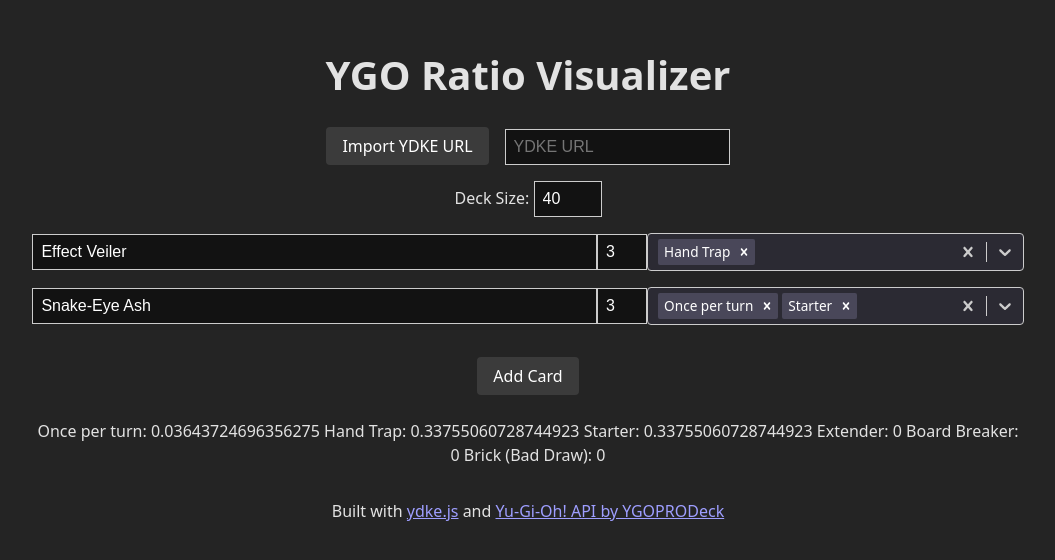
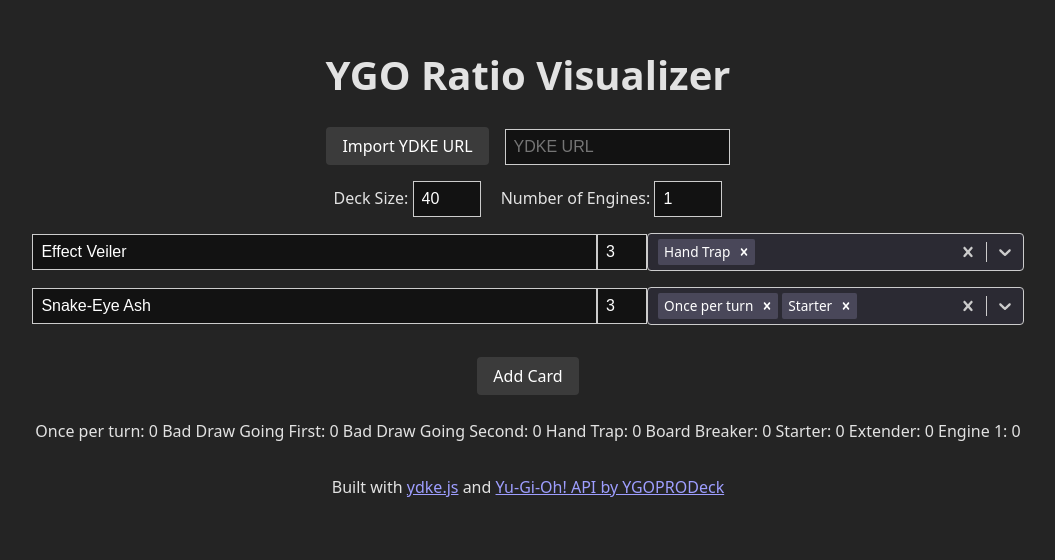
Before and after one commit to gsonkow/YGO_RatioVisualizer, a React (Vite) app: page / in a window 1280 px wide. Shown: the top 560 px of the page, without its empty margins (112-1167 px from the left). Built offline with nearby package versions, Linux system fonts and the light colour scheme.

Commit message:
engine tags

```diff
--- a/src/App.jsx
+++ b/src/App.jsx
@@ -5,13 +5,15 @@ import * as ydke from 'ydke'
 import './App.css'
 
 const CARDS_OPENED = 5
+// OPT currently must be first in this list
 const DEFAULT_TAGS = [
   'Once per turn',
+  'Bad Draw Going First',
+  'Bad Draw Going Second',
   'Hand Trap',
+  'Board Breaker',
   'Starter',
   'Extender',
-  'Board Breaker',
-  'Brick (Bad Draw)'
 ]
 
 function App() {
@@ -19,10 +21,11 @@ function App() {
   //const [outputMessage, setOutputMessage] = useState('No cards selected')
   const [deckSize, setDeckSize] = useState(40)
   const [minDeckSize, setMinDeckSize] = useState(6)
+  const [numOfEngines, setNumOfEngines] = useState(1)
   const [tags, setTags] = useState(DEFAULT_TAGS.map(tag => ({ value: tag, label: tag })))
   const [cards, setCards] = useState([
-    {id: 1, name: 'Effect Veiler', quantity: 3., tags: [tags[1]]},
-    {id: 2, name: 'Snake-Eye Ash', quantity: 3, tags: [tags[0], tags[2]]}
+    {id: 1, name: 'Effect Veiler', quantity: 3., tags: [tags[3]]},
+    {id: 2, name: 'Snake-Eye Ash', quantity: 3, tags: [tags[0], tags[5]]},
   ])
 
   //Importing YDKE States
@@ -92,6 +95,18 @@ function App() {
     }
   }, [ygoApiData])
 
+  useEffect(() => {
+    const engineTags = Array.from({ length: numOfEngines }, (_, i) => ({
+      value: `Engine ${i + 1}`,
+      label: `Engine ${i + 1}`
+    }));
+    const customTags = tags.filter(tag =>
+      !DEFAULT_TAGS.some(defaultTag => defaultTag === tag.value) &&
+      !engineTags.some(engineTag => engineTag.value === tag.value) &&
+      !/^Engine \d+$/.test(tag.value)
+    );
+    setTags([...DEFAULT_TAGS.map(tag => ({ value: tag, label: tag })), ...engineTags, ...customTags]);
+  }, [numOfEngines])
 
   return (
     <>
@@ -101,7 +116,8 @@ function App() {
         &emsp;<input type="text" placeholder='YDKE URL' value={ydkeURL} onChange={e => setYDKEURL(e.target.value)}/>
         <br></br>
         Deck Size: <input type="number" min={minDeckSize} value={deckSize} style={{width: '50px'}} onChange={e => setDeckSize(e.target.value)} />
-        <br></br>
+        &emsp;
+        Number of Engines: <input type="number" min="1" value={numOfEngines} style={{width: '50px'}} onChange={e => setNumOfEngines(e.target.value)} />
 
         {cards.map((card, index) => {
           return (
```
